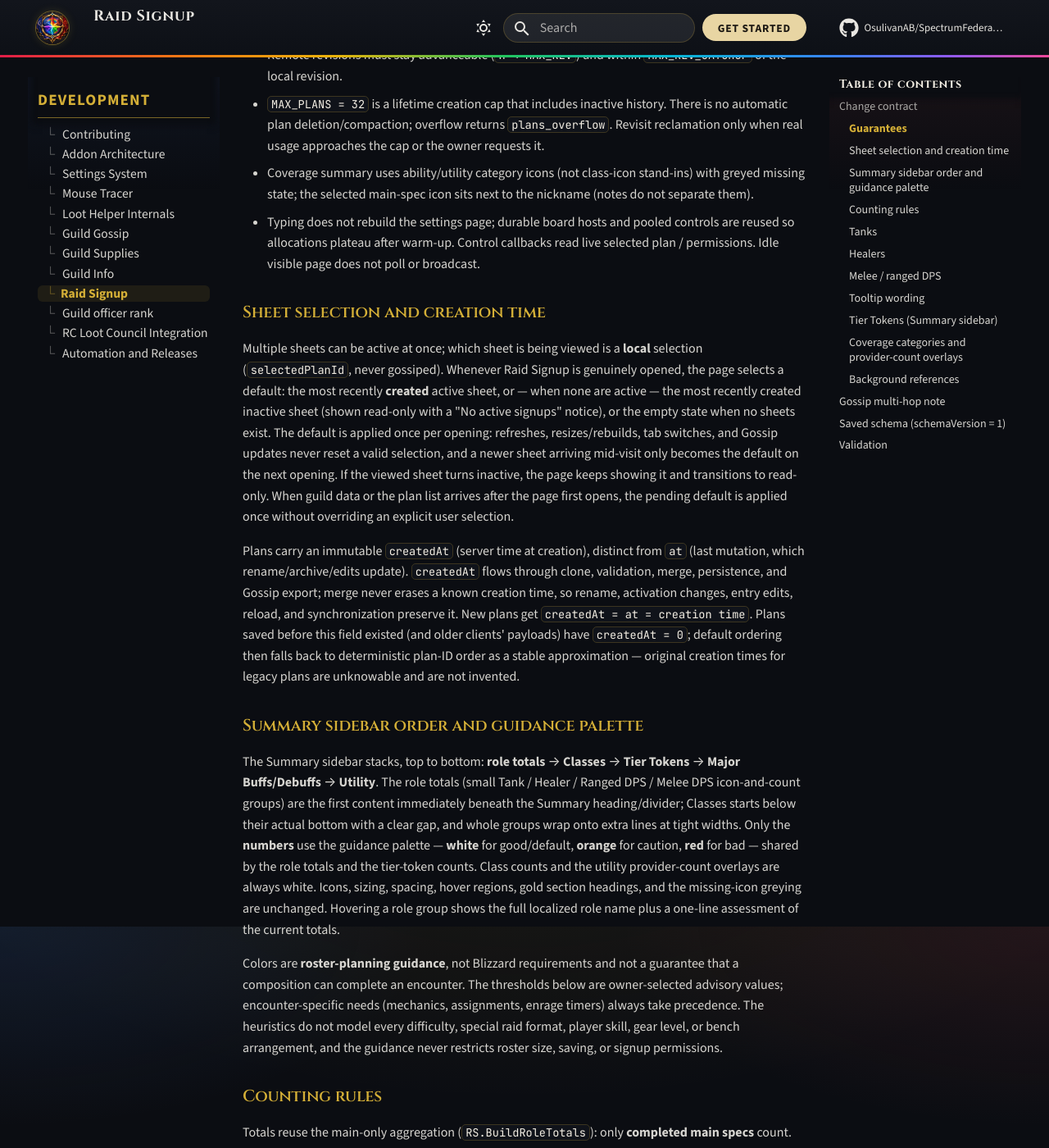
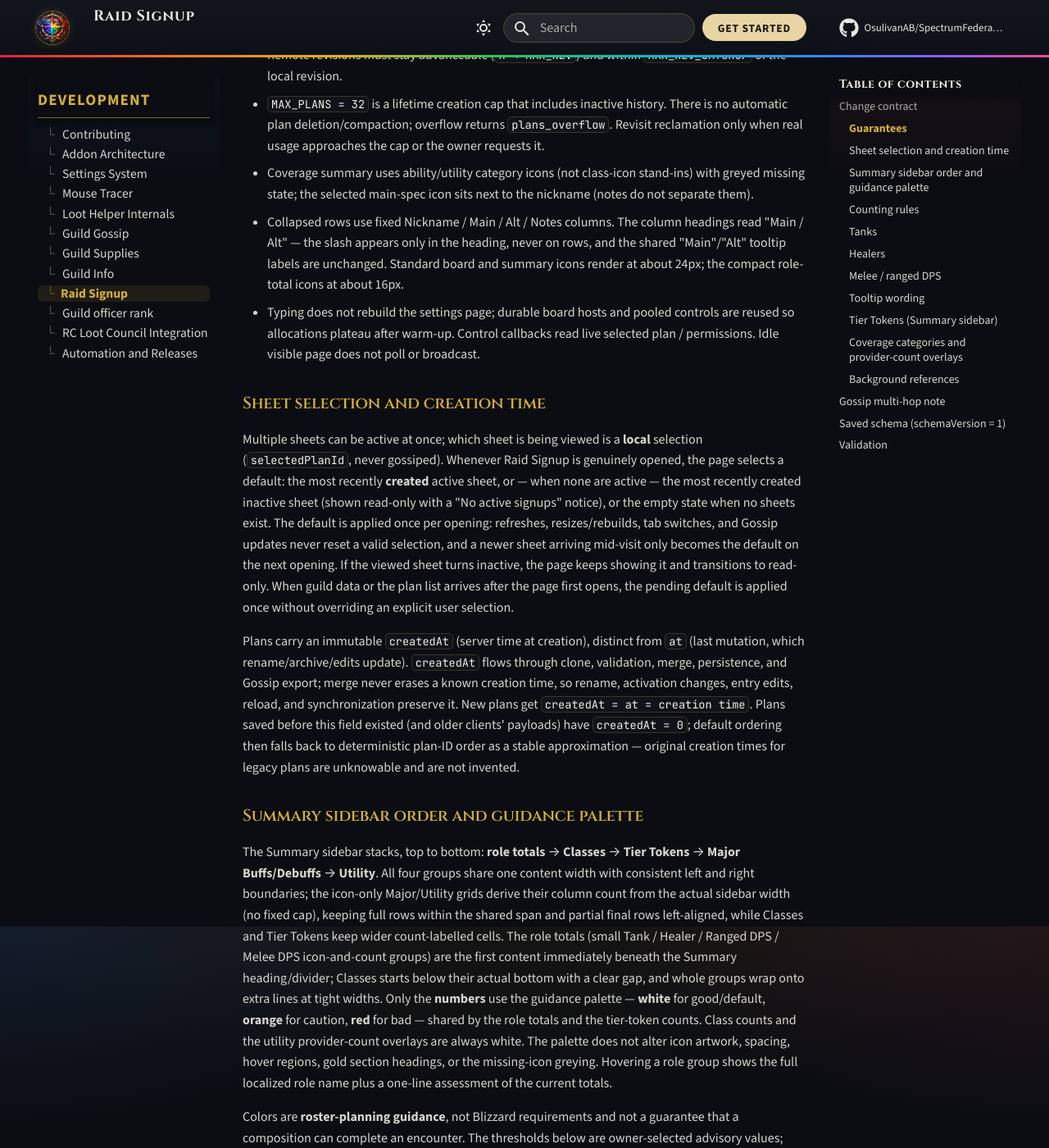
Before and after one commit to OsulivanAB/SpectrumFederation, an MkDocs documentation site: the page built from docs/development/raid-signup/index.md, in a window 1280 px wide and 1400 px high, scrolled down 1670 px. Shown: the whole window at 82% size. Built offline with MkDocs 1.6.1 and Material for MkDocs 9.7.7, drawn with Linux system fonts in a browser that asks for light colours; comment, search, counter and statistics services are not loaded; some of the changed text lies outside the part shown.

Commit message:
Raid Signup: shared sidebar grid geometry, Main / Alt heading slash, larger icons, repaired provider overlays (#404)
Co-Authored-By: Devin AI <158243242+devin-ai-integration[bot]@users.noreply.github.com>

```diff
--- a/docs/development/raid-signup/index.md
+++ b/docs/development/raid-signup/index.md
@@ -56,6 +56,10 @@ Transport dependency: Guild Gossip ([#378](https://github.com/OsulivanAB/Spectru
 - Coverage summary uses ability/utility category icons (not class-icon stand-ins) with
   greyed missing state; the selected main-spec icon sits next to the nickname (notes do
   not separate them).
+- Collapsed rows use fixed Nickname / Main / Alt / Notes columns. The column headings
+  read "Main / Alt" — the slash appears only in the heading, never on rows, and the
+  shared "Main"/"Alt" tooltip labels are unchanged. Standard board and summary icons
+  render at about 24px; the compact role-total icons at about 16px.
 - Typing does not rebuild the settings page; durable board hosts and pooled controls are
   reused so allocations plateau after warm-up. Control callbacks read live selected plan /
   permissions. Idle visible page does not poll or broadcast.
@@ -87,7 +91,7 @@ times for legacy plans are unknowable and are not invented.
 
 ### Summary sidebar order and guidance palette
 
-The Summary sidebar stacks, top to bottom: **role totals** → **Classes** → **Tier Tokens** → **Major Buffs/Debuffs** → **Utility**. The role totals (small Tank / Healer / Ranged DPS / Melee DPS icon-and-count groups) are the first content immediately beneath the Summary heading/divider; Classes starts below their actual bottom with a clear gap, and whole groups wrap onto extra lines at tight widths. Only the **numbers** use the guidance palette — **white** for good/default, **orange** for caution, **red** for bad — shared by the role totals and the tier-token counts. Class counts and the utility provider-count overlays are always white. Icons, sizing, spacing, hover regions, gold section headings, and the missing-icon greying are unchanged. Hovering a role group shows the full localized role name plus a one-line assessment of the current totals.
+The Summary sidebar stacks, top to bottom: **role totals** → **Classes** → **Tier Tokens** → **Major Buffs/Debuffs** → **Utility**. All four groups share one content width with consistent left and right boundaries; the icon-only Major/Utility grids derive their column count from the actual sidebar width (no fixed cap), keeping full rows within the shared span and partial final rows left-aligned, while Classes and Tier Tokens keep wider count-labelled cells. The role totals (small Tank / Healer / Ranged DPS / Melee DPS icon-and-count groups) are the first content immediately beneath the Summary heading/divider; Classes starts below their actual bottom with a clear gap, and whole groups wrap onto extra lines at tight widths. Only the **numbers** use the guidance palette — **white** for good/default, **orange** for caution, **red** for bad — shared by the role totals and the tier-token counts. Class counts and the utility provider-count overlays are always white. The palette does not alter icon artwork, spacing, hover regions, gold section headings, or the missing-icon greying. Hovering a role group shows the full localized role name plus a one-line assessment of the current totals.
 
 Colors are **roster-planning guidance**, not Blizzard requirements and not a guarantee that a composition can complete an encounter. The thresholds below are owner-selected advisory values; encounter-specific needs (mechanics, assignments, enrage timers) always take precedence. The heuristics do not model every difficulty, special raid format, player skill, gear level, or bench arrangement, and the guidance never restricts roster size, saving, or signup permissions.
 
@@ -169,7 +173,7 @@ Coverage categories are planned-capability booleans derived from completed main
 - **Skyfury** and **Blessing of the Bronze** sit in **Major Buffs/Debuffs** alongside the other persistent raid buffs, each exactly once. Skyfury uses the numeric FileDataID `4630367`; `RS.CategoryIconTexture` accepts numeric FileDataIDs as well as texture paths, and `iconSpell` spell IDs resolve live Retail spell artwork with the path as fallback.
 - **Attack Speed Reduction** uses the actual Retail Numbing Poison artwork (spell 5760), and its title/tooltip/provider mapping all describe that same capability.
 
-**Provider-count overlays.** Three Utility icons — **Combat Res**, **Burst Move Speed**, and **Death Grip/AMZ** — show a small white outlined number at the bottom-right counting **eligible signed-up mains** for that category. The number shows even at zero; zero-provider icons keep the existing grey missing-coverage treatment while present-provider icons stay in their normal state. These counts represent mains, not charges, casts, cooldown readiness, or shared battle-res resources. They extend `RS.BuildSummary` (`providerCounts`) using the same completed-main-only aggregation as the coverage booleans: each main counts once per category even when several provider rules match. For Death Grip/AMZ the overlay counts potential Death Grip providers (Frost Death Knights) only, so Grip and AMZ never double-count one DK; coverage itself remains any Death Knight.
+**Provider-count overlays.** Three Utility icons — **Combat Res**, **Burst Move Speed**, and **Death Grip/AMZ** — show a small white outlined number at the bottom-right counting **eligible signed-up mains** for that category. Each overlay is parented to its icon button (not the grid host) so it renders above the button artwork, uses a dark shadow for legibility, shows multi-digit counts without clipping, and shows zero explicitly; zero-provider icons keep the existing grey missing-coverage treatment while present-provider icons stay in their normal state. Font, draw layer, and shadow are reapplied on pooled reuse, and overlays are cleared when an icon is reused for a category without a count. Hovering the icon also lists the current provider count and what it means (potential providers, not cooldown charges or remaining battle-res uses). These counts represent mains, not charges, casts, cooldown readiness, or shared battle-res resources. They extend `RS.BuildSummary` (`providerCounts`) using the same completed-main-only aggregation as the coverage booleans: each main counts once per category even when several provider rules match. For Death Grip/AMZ the overlay counts Death Grip-capable Death Knight mains — Blood, Frost, and Unholy each count once — so Grip and AMZ never double-count one DK; coverage itself remains any Death Knight.
 
 ### Background references
 
```
Also changed, not shown: 4 other files.
